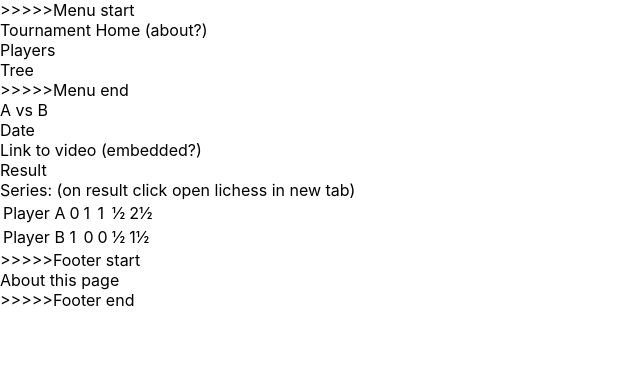
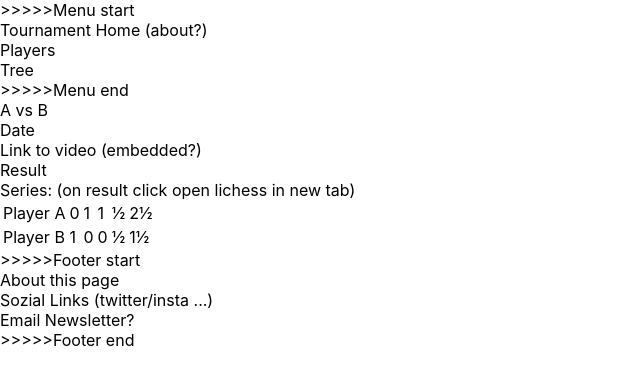
Before and after one commit to fxOne/chess-tournaments, a Next.js app: page /tournaments/hobbitInvitational/series/game1 in a window 1280 px wide. Shown: the top 384 px of the page, without its empty margins (0-640 px from the left). Built offline with nearby package versions, Linux system fonts and the light colour scheme.

Commit message:
add ideas

```diff
--- a/components/Footer.tsx
+++ b/components/Footer.tsx
@@ -8,6 +8,10 @@ export default function Footer(): ReactElement {
       <br />
       <Link href="/about">About this page</Link>
       <br />
+      Sozial Links (twitter/insta ...)
+      <br />
+      Email Newsletter?
+      <br />
       {'>>>>>'}Footer end
     </footer>
   );
```
